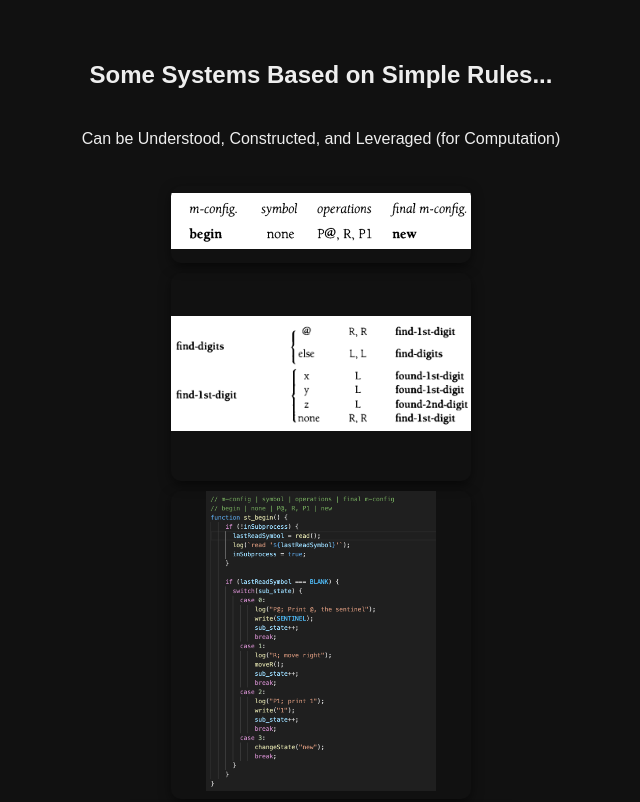
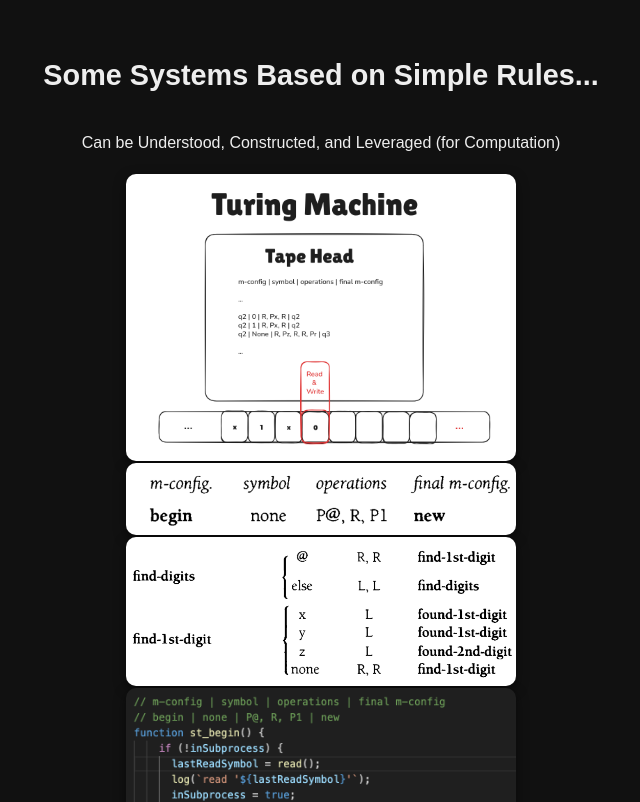
Before and after one commit to Digital-Physics/simple-rules-presentation, a plain HTML site: page index.html in a window 1280 px wide. Shown: the part 860-1662 px from the top of the page, without its empty margins (319-959 px from the left). Drawn offline with Linux system fonts and the light colour scheme.

Commit message:
added a pic and format change

```diff
--- a/index.html
+++ b/index.html
@@ -30,98 +30,41 @@
       transform: translateY(0);
     }
 
-    h1, h2 {
-      margin-bottom: 1rem;
+    section h1, h2 {
+      /* margin-bottom: 1rem; */
       text-align: center;
     }
 
     p {
       max-width: 700px;
       text-align: center;
-      margin-bottom: 1.5rem;
+      /* margin-bottom: 1.5rem; */
     }
 
     .thumbnail {
-      width: 400px;
-      height: 200px;
-      /* background: #444; */
+      width: 420px;
+      margin: 10px auto;
       border-radius: 10px;
       overflow: hidden;
       box-shadow: 0 4px 12px rgba(0,0,0,0.5);
       transition: transform 0.3s ease;
-      margin-bottom: 5px;
     }
 
     .code {
-        /* width: 100%; */
-        max-width: 300px;
-        /* background: #444; */
-        border-radius: 10px;
-        overflow: hidden;
-        box-shadow: 0 4px 12px rgba(0,0,0,0.5);
-        transition: transform 0.3s ease;
-    }
-
-    .code2 {
-        width: 100%;
-        max-width: 300px;
-        /* background: #444; */
-        border-radius: 10px;
-        overflow: hidden;
-        box-shadow: 0 4px 12px rgba(0,0,0,0.5);
-        transition: transform 0.3s ease;
-    }
-
-    .code3 {
-        width: 100%;
-        max-width: 300px;
-        /* background: #444; */
-        border-radius: 10px;
-        overflow: hidden;
-        box-shadow: 0 4px 12px rgba(0,0,0,0.5);
-        transition: transform 0.3s ease;
-    }
-    .code4 {
-        width: 100%;
-        max-width: 390px;
-        /* background: #444; */
-        border-radius: 10px;
-        overflow: hidden;
-        box-shadow: 0 4px 12px rgba(0,0,0,0.5);
-        transition: transform 0.3s ease;
-    }
-
-    .code, .code2, .code3, .code4, .thumbnail {
-        margin: 10px auto;     /* centers horizontally */
-        display: block;        /* makes sure auto margins work */
+      width: 390px;
+      margin: 2px auto;
+      border-radius: 10px;
+      overflow: hidden;
+      box-shadow: 0 4px 12px rgba(0,0,0,0.5);
+      transition: transform 0.3s ease;
     }
 
     .code img {
-        width: 100%;
-        height: 200px;
-        object-fit: contain;
-        /* background: #222;         */
-    }
-
-    .code2 img {
-        width: 100%;
-        height: 70px;
-        object-fit: contain;
-        /* background: #222;        */
-    }
-
-    .code3 img {
-        width: 100%;
-        height: 300px;
-        object-fit: contain;
-        /* background: #222;     */
-    }
-
-    .code4 img {
-        width: 100%;
-        height: 350px;
-        object-fit: contain;
-        /* background: #222;        */
+      width: 100%;
+      height: auto; /* auto height keeps aspect ratio */
+      display: block; /* removes any inline spacing issues */
+      object-fit: contain; /* ensures full image fits without distortion */
+      max-width: 100%; /* prevents overflow in case of any browser quirks */
     }
 
     .thumbnail:hover {
@@ -139,6 +82,20 @@
       text-decoration: none;
       color: inherit;
     }
+
+    h1 {
+      font-size: 2.5rem;   /* explicitly define font size */
+    }
+
+    h2 {
+      font-size: 1.8rem;   /* also define h2 if you want consistency */
+    }
+
+    h1, h2, h3, h4, h5, h6 {
+      font-weight: bold;
+      text-align: center;
+      margin: 1rem 0;
+    }
   </style>
 </head>
 <body>
@@ -153,13 +110,16 @@
     <h2>Some Systems Based on Simple Rules...</h2>
     <p>Can be Understood, Constructed, and Leveraged (for Computation)</p>
     <a href="https://turing-machine-sqrt.onrender.com/" target="_blank">
-      <div class="code2">
+      <div class="code">
+        <img src="./img/turing-machine-diagram.png">
+      </div>
+      <div class="code">
         <img src="./img/m-config_begin.png">
       </div>
       <div class="code">
         <img src="./img/m-config.png">
       </div>
-      <div class="code3">
+      <div class="code">
         <img src="./img/m-config-code.png">
       </div>
       <div class="thumbnail">
@@ -190,7 +150,7 @@
     <h2>Some Systems Based on Simple Rules...</h2>
     <p>Generate Complexity Yet Are Somewhat Predictable</p>
     <a href="https://www.nets-vs-automata.net/" target="_blank">
-      <div class="code4">
+      <div class="code">
         <img src="./img/ca_rules.png">
       </div>
       <div class="thumbnail">
```
Also changed, not shown: img/turing-machine-diagram.png (added).
